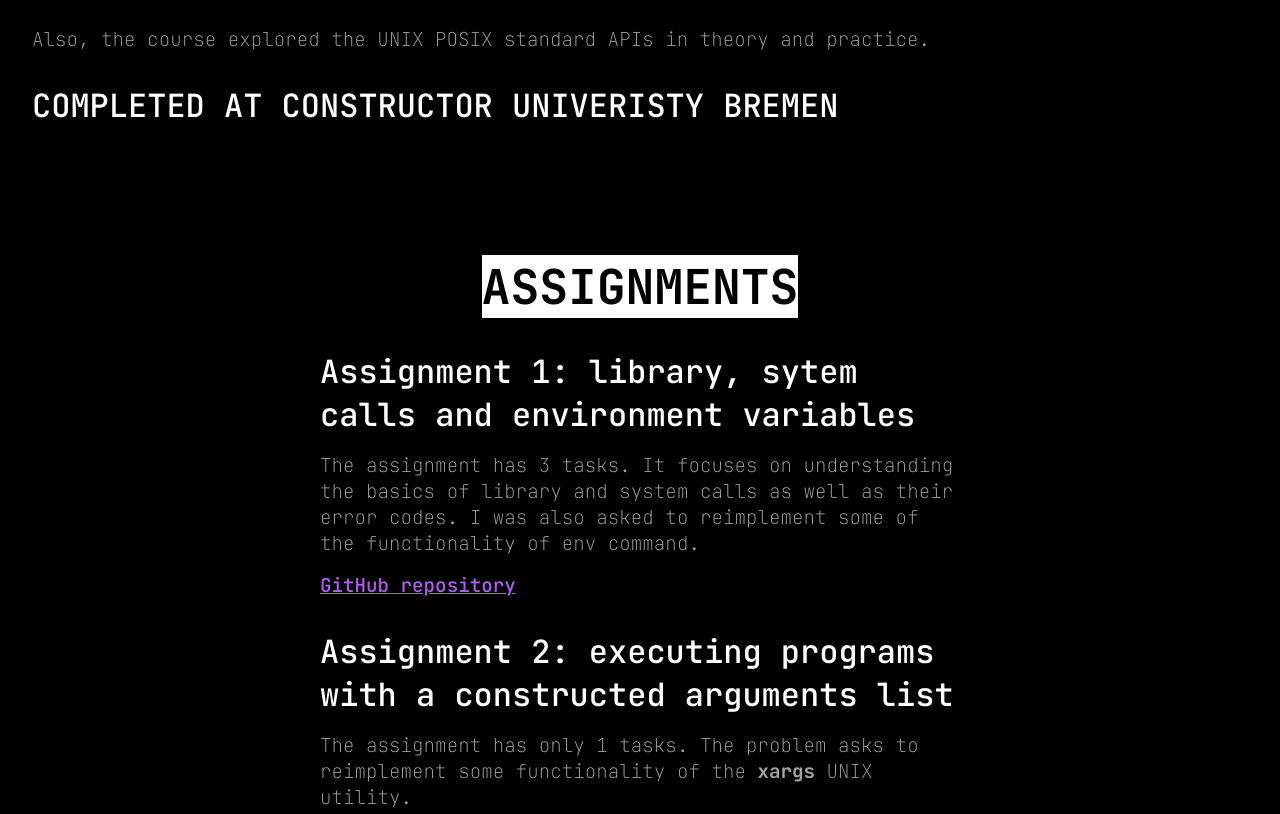
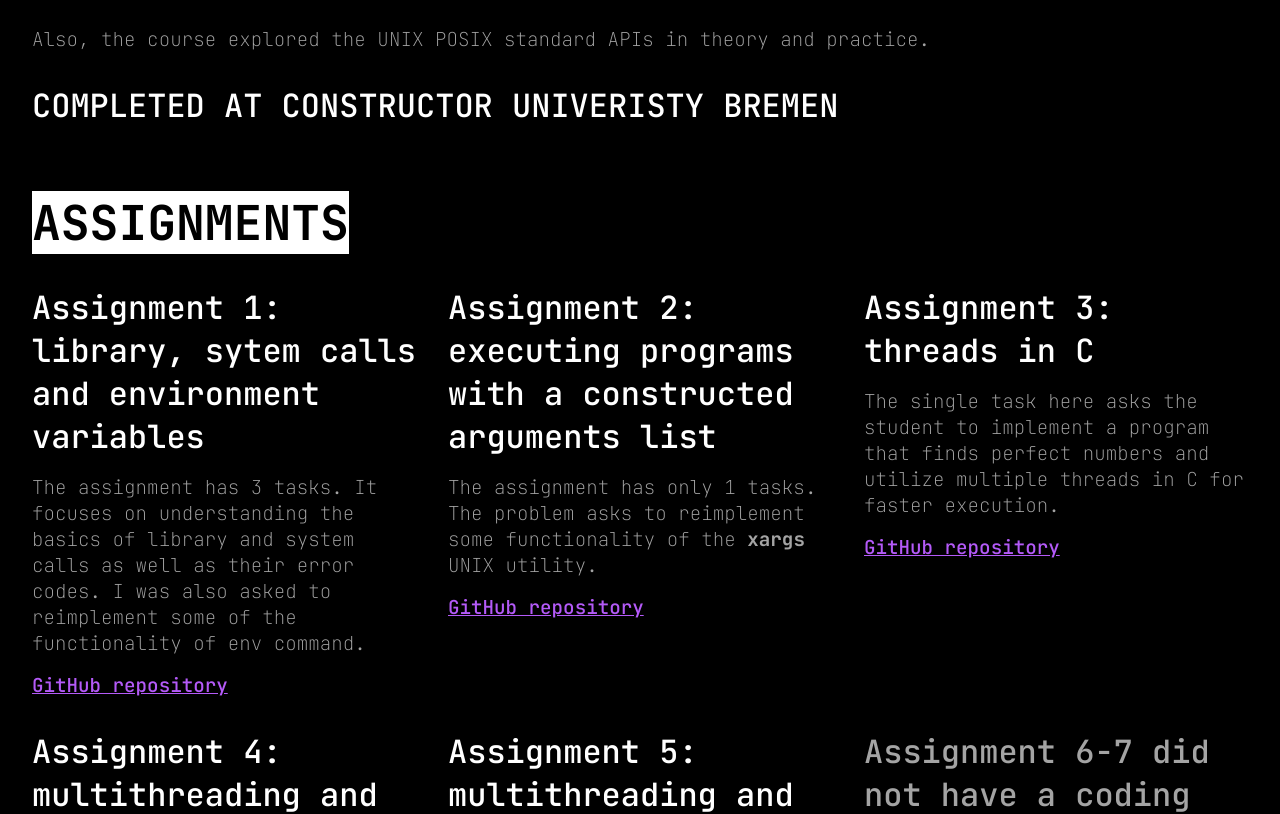
Before and after one commit to TPdkr/cv_page2, a React (Vite) app in the folder website/: page /cv_page2/projects/os in a window 1280 px wide. Shown: the part 742-1556 px from the top of the page. Built offline with nearby package versions, Linux system fonts and the light colour scheme; no server answers.

Commit message:
small tweaks for better text and visual and structural coherence, eliminating redundant classes used before

```diff
--- a/website/src/index.css
+++ b/website/src/index.css
@@ -153,6 +153,10 @@ COMMON CLASSES
 ===============================================================================
 */
 
+/*
+TEXT
+small text styling
+*/
 .inv{
   color: var(--background);
   background-color: var(--onBackground);
@@ -164,8 +168,11 @@ COMMON CLASSES
 }
 
 /*
+COMPLEX CLASSES
+
 these classes allow to scaffold a project page quicker
-and have common styling for the format.
+and have common styling for the format. Yet not complex
+enough to be a component in react.
 */
 .contentBox{
   display: flex;
@@ -181,6 +188,26 @@ and have common styling for the format.
   max-width: 80rem;
   width: 100%;
 }
+
+.assignmentsGrid{
+  display: grid;
+  gap: var(--medium);
+  grid-template-columns: 1fr 1fr 1fr;
+  margin-top: var(--medium);
+}
+
+@media (max-width: 64rem){
+  .assignmentsGrid{
+      grid-template-columns: 1fr 1fr;
+  }
+}
+
+@media (max-width: 37rem){
+  .assignmentsGrid{
+      grid-template-columns: 1fr;
+  }
+}
+
 /*
 ===============================================================================
 FONT SIZES MOBILE
--- a/website/src/projects/about/about.jsx
+++ b/website/src/projects/about/about.jsx
@@ -51,11 +51,13 @@ function About(){
                 <ProjectDescription date={date} tags={tags} location="PERSONAL PROJECT">
                     <p>
                         <br></br>
-                        This is my perosnal website which has the goal of making it easier to share contacts, showcase my projects and link my digital presence together.
-                        It is meant to contain all info you can also find in my CV and more. This is due to the fact that in general CV is limited and a webiste simply has more space.
+                        This is my perosnal website aiming to make it easier to share contacts, showcase my projects and link my digital presence together.
+                        It is meant to contain all info you can also find in my CV and more. This is due to the fact that CVs have very limited space.
                         <br></br><br></br>
-                        This page is meant to convey a pretty detailed overview of this project if you are into that.
+                        This page is meant to convey a pretty detailed overview of this project if you are into that. More on the design side.
                         So, it can be a nice read, but I tried to also include plenty of nice visuals. For more technical details repo readme file works better.
+                        <br></br><br></br>
+                        I attempted doing a similar thing before. This is a refinement on that idea.
                         <br></br><br></br>
                     </p>
                     <a href="https://github.com/TPdkr/cv_page2">GitHub repo link</a>
--- a/website/src/projects/dbs/dbs.jsx
+++ b/website/src/projects/dbs/dbs.jsx
@@ -21,7 +21,7 @@ function DBs(){
                     This was conducted based on sequentially completing assignments each asking for a new
                     part of the website or databse to be added. The final product received a good grade, but
                     I would not call a fully fledged product. However, this was also an educational course
-                    aimed at teaching about databases.
+                    aimed at teaching about databases and for that it was sufficient.
                 </p>
             </ProjectDescription>
             <div className="textBox">
--- a/website/src/projects/genau/genau.jsx
+++ b/website/src/projects/genau/genau.jsx
@@ -20,7 +20,7 @@ function Genau(){
                         <br></br>
                         I set out to create a simple way to memorize German vocabulary at the beginning of 2025. I created
                         a simple Adroid app with <b>Kotlin and SQLlite</b> to challange myself and learn words in a nicer way.
-                        <br></br>
+                        <br></br><br></br>
                         <b>Android studio</b> was my work environment and GitHub for version control. Some things
                         I learned as I went using official Android courses.
                     </p>
@@ -37,7 +37,7 @@ function Genau(){
                     <p className="indent">
                         * organize german vocabulary into courses and units<br></br>
                         * tailor experience to the German language with explicit article buttons<br></br>
-                        * autocomplete translate<br></br>
+                        * auto translate<br></br>
                         * have that spark of slighlty teasing the user<br></br>
                         * remind me to memorize words after time passes<br></br>
                     </p>
--- a/website/src/projects/genau/genau.module.css
+++ b/website/src/projects/genau/genau.module.css
@@ -4,4 +4,5 @@
     flex-direction: row;
     flex-wrap: wrap;
     justify-content: flex-start;
+    gap: var(--small);
 }
--- a/website/src/projects/os/os.jsx
+++ b/website/src/projects/os/os.jsx
@@ -10,21 +10,22 @@ function OS(){
     return (
         <>
             <SimpleHeader title="OPERATING SYSTEMS ASSIGNMENTS" src={header}/>
-            <div className={styles.pageContent}>
+            <div className="contentBox">
                 <ProjectDescription tags={tags} date={year} location="COMPLETED AT CONSTRUCTOR UNIVERISTY BREMEN">
                     <p>
                     <br></br>
                     In my second year at Constructor University I completed the Operating systems course, that included many assignments.
                     A significant ammount of them involved programming in <b>C</b> and using <b>Makefiles</b>. The course and assignments focused on
-                    <b>synchronization, multithreading, using multiple processes</b> and exploring the <b>inner workings of operating systems</b>.
+                    <b> synchronization, multithreading, using multiple processes</b> and exploring the <b>inner workings of operating systems</b>.
 
                     <br></br><br></br>
                     Also, the course explored the UNIX POSIX standard APIs in theory and practice.
                     </p>
                 </ProjectDescription>
                 {/** these are all my assignments */}
-                <div className={styles.assignmentsList}>
+                <div>
                     <h3 className="inv">ASSIGNMENTS</h3>
+                    <div className="assignmentsGrid">
                         <Assignment
                         title="Assignment 1: library, sytem calls and environment variables"
                         repoLink="https://github.com/TPdkr/OS-homework-1">
@@ -93,7 +94,7 @@ function OS(){
                                 The task is to use IPv4 sockets to communicate and create a word guessing game with a client and a server.
                             </p>
                         </Assignment>
-
+                   </div>
                 </div>
             </div>
 
--- a/website/src/projects/os/os.module.css
+++ b/website/src/projects/os/os.module.css
@@ -1,37 +1,8 @@
-/*
-===============================================================================
-HEADER
-===============================================================================
-*/
-
-.loc{
-    margin-top: var(--medium);
-}
-
-/*
-===============================================================================
-CONTENT
-===============================================================================
-*/
-.pageContent{
-    display: flex;
-    flex-direction: column;
-    padding: var(--medium);
-    gap: var(--giant);
-    padding-bottom: var(--giant);
-}
-
 /*
 ===============================================================================
 ASSIGNMENT
 ===============================================================================
 */
-.assignmentsList{
-    display: flex;
-    flex-direction: column;
-    gap: var(--medium);
-    align-items: center;
-}
 
 .assignment{
     display: flex;
--- a/website/src/projects/vision/vision.jsx
+++ b/website/src/projects/vision/vision.jsx
@@ -39,7 +39,7 @@ function Vision(){
     ]
     return (<>
         <SimpleHeader title="COMPUTER VISION COURSE" src={header}/>
-        <div className={styles.content}>
+        <div className="contentBox">
             {/** this is the header, the goal is to contain all crucial info kind of like an abstract */}
             <ProjectDescription date={date} tags={tags} location="COMPLETED AT CONSTRUCTOR UNIVERISTY BREMEN">
                 <p>
@@ -55,7 +55,7 @@ function Vision(){
             {/** these are the assignments */}
             <div>
                 <h3 className="inv">ASSIGNMENTS</h3>
-                <div className={styles.assignments}>
+                <div className="assignmentsGrid">
                     {assignmentsList.map((assignment)=><Assignment title={assignment.title} desc={assignment.desc}/>)}
                 </div>
             </div>
@@ -72,7 +72,7 @@ function Assignment({title, desc}){
                 {title}
             </h4>
             <p className="inv">ABOUT:</p>
-            <p>{desc}</p>
+            <p><br></br>{desc}</p>
         </div>
     );
 }
--- a/website/src/projects/vision/vision.module.css
+++ b/website/src/projects/vision/vision.module.css
@@ -1,34 +1,3 @@
-.content{
-    display: flex;
-    flex-direction: column;
-    padding: var(--medium);
-    gap: var(--giant);
-    padding-bottom: var(--giant);
-}
-
-.loc{
-    margin-top: var(--medium);
-}
-
-.assignments{
-    display: grid;
-    gap: var(--medium);
-    grid-template-columns: 1fr 1fr 1fr;
-    margin-top: var(--medium);
-}
-
-@media (max-width: 64rem){
-    .assignments{
-        grid-template-columns: 1fr 1fr;
-    }
-}
-
-@media (max-width: 37rem){
-    .assignments{
-        grid-template-columns: 1fr;
-    }
-}
-
 .assignment{
     max-width: 40rem;
 }
```
Lines whose indentation alone changed are shown as unchanged.
